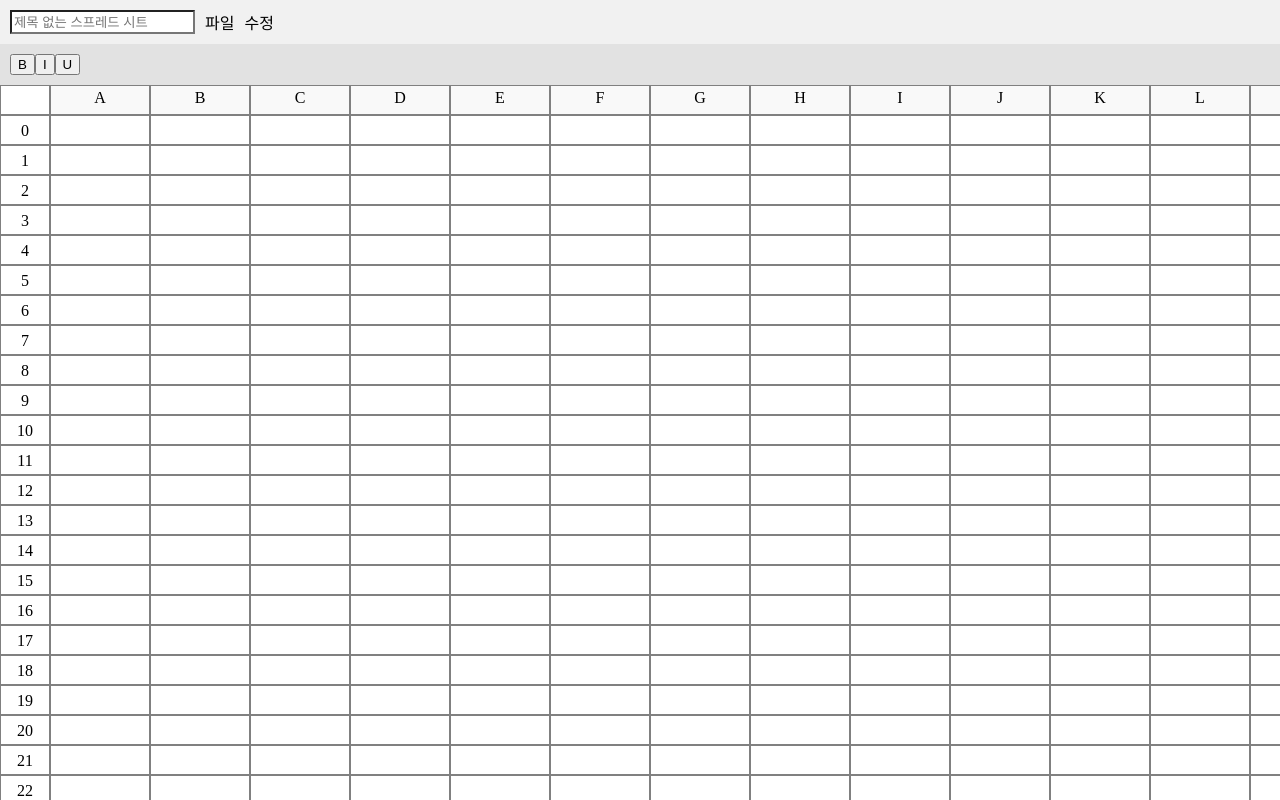
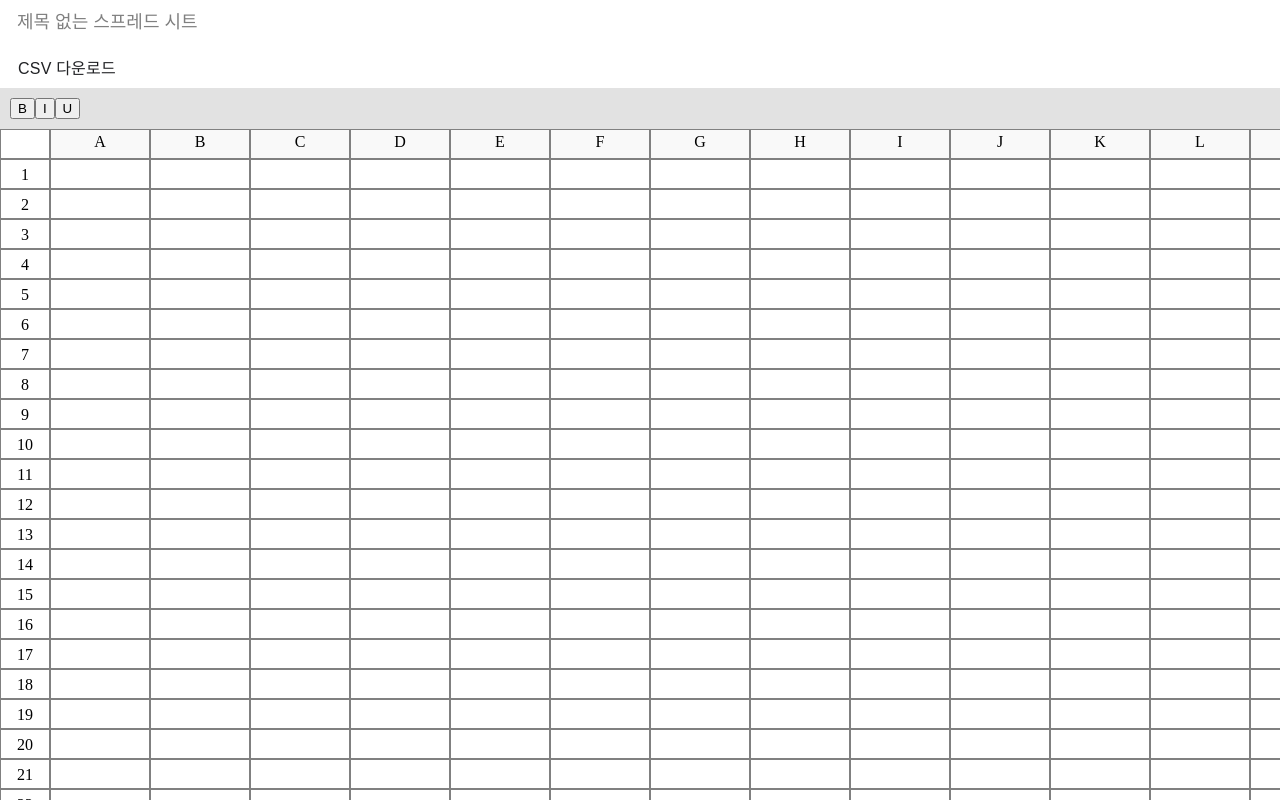
Before and after one commit to LireEruel/react-spreadsheet, a React (Vite) app: page / in a window 1280 px wide. Built offline with nearby package versions, Linux system fonts and the light colour scheme.

Commit message:
Feat: CSV 다운로드 기능 추가

```diff
--- a/src/App.tsx
+++ b/src/App.tsx
@@ -2,14 +2,19 @@ import Header from "./components/header/Header";
 import Toolbar from "./components/toolbar/Toolbar";
 import SheetArea from "./components/sheetarea/SheetArea";
 import { AppContainer, GlobalStyle } from "./AppStyles";
+import { useState } from "react";
 
 const App = () => {
+  const [sheetData, setSheetData] = useState(
+    Array.from(Array(50), () => Array(26).fill(""))
+  );
+
   return (
     <AppContainer>
       <GlobalStyle />
-      <Header />
+      <Header sheetData={sheetData} />
       <Toolbar />
-      <SheetArea />
+      <SheetArea sheetData={sheetData} setSheetData={setSheetData} />
     </AppContainer>
   );
 };
--- a/src/components/header/Header.tsx
+++ b/src/components/header/Header.tsx
@@ -1,11 +1,45 @@
-import { HeaderContainer, FileNameInput } from "./HeaderStyles";
+import { useState } from "react";
+import {
+  HeaderContainer,
+  FileNameInput,
+  FileButton,
+  ButtonsContainer,
+} from "./HeaderStyles";
 
-const Header = () => {
+type HeaderProps = {
+  sheetData: string[][];
+};
+const Header = ({ sheetData }: HeaderProps) => {
+  const [fileName, setFileName] = useState("제목 없는 스프레드 시트");
+
+  const convertToCSV = (data: string[][]) => {
+    return data
+      .slice(1)
+      .map((row, index) => (index == 0 ? "" : row.join(",")))
+      .join("\n");
+  };
+
+  const onClickDownloadButton = () => {
+    const csvData = convertToCSV(sheetData);
+    const blob = new Blob([csvData], { type: "text/csv" });
+    const url = window.URL.createObjectURL(blob);
+    const a = document.createElement("a");
+    a.setAttribute("href", url);
+    a.setAttribute("download", "data.csv");
+    document.body.appendChild(a);
+    a.click();
+    document.body.removeChild(a);
+  };
+
   return (
     <HeaderContainer>
-      <FileNameInput placeholder="제목 없는 스프레드 시트" />
-      <span>파일</span>
-      <span>수정</span>
+      <FileNameInput
+        value={fileName}
+        onChange={(e) => setFileName(e.target.value)}
+      />
+      <ButtonsContainer>
+        <FileButton onClick={onClickDownloadButton}>CSV 다운로드</FileButton>
+      </ButtonsContainer>
       {/* 기타 메뉴 아이템들 */}
     </HeaderContainer>
   );
--- a/src/components/header/HeaderStyles.ts
+++ b/src/components/header/HeaderStyles.ts
@@ -2,11 +2,60 @@ import styled from "styled-components";
 
 export const HeaderContainer = styled.div`
   display: flex;
-  background-color: #f1f1f1;
+  flex-direction: column;
   padding: 10px;
   gap: 10px;
 `;
 
 export const FileNameInput = styled.input`
-  background-color: white;
+  visibility: visible;
+  width: 193px;
+  background: none;
+  border-radius: 4px !important;
+  padding: 1px 6px;
+  color: gray;
+  border: 1px solid transparent;
+  font-size: 18px;
+  font-variant-ligatures: no-contextual;
+  height: 20px;
+  line-height: 22px;
+  margin: 0;
+  min-width: 1px;
+  &:focus {
+    border: 2px solid #0b57d0 !important;
+    border-radius: 4px !important;
+    box-shadow: none;
+    color: #1f1f1f;
+    margin: 0 -1px;
+    outline: none;
+  }
+  &:hover {
+    border: 2px solid gray;
+  }
 `;
+
+export const ButtonsContainer = styled.div`
+  display: flex;
+`;
+
+export const FileButton = styled.button`
+  margin-bottom: -4px;
+  margin-top: 8px;
+  padding: 2px 7px;
+  overflow: hidden;
+  vertical-align: text-bottom;
+  border: 1px solid transparent;
+  border-radius: 4px;
+  box-shadow: none;
+  color: #202124;
+  cursor: pointer;
+  font-size: 14px;
+  letter-spacing: 0.2px;
+  outline: none;
+  background-color: transparent;
+  font-size: 1rem;
+
+  &:hover {
+    background-color: #e8ebee;
+  }
+`;
--- a/src/components/sheetarea/SheetArea.tsx
+++ b/src/components/sheetarea/SheetArea.tsx
@@ -9,7 +9,11 @@ import {
 } from "./SheetAreaStyles";
 import { useCallback, useState } from "react";
 
-const SheetArea = () => {
+type SheetAreaProp = {
+  sheetData: string[][];
+  setSheetData: (value: string[][]) => void;
+};
+const SheetArea = ({ sheetData, setSheetData }: SheetAreaProp) => {
   const [selectedCell, setSelectedCell] = useState("A1");
   const [isEditing, setIsEditing] = useState(false);
   const handleKeyDown = useCallback(
@@ -24,10 +28,6 @@ const SheetArea = () => {
       }
     },
     [isEditing]
-  );
-
-  const [sheetData, setSheetData] = useState(
-    Array.from(Array(50), () => Array(26).fill(""))
   );
 
   const onSelectCell = useCallback((key: string) => {
@@ -54,7 +54,8 @@ const SheetArea = () => {
         <ColumnHeader />
       </ColumnHeaderContainer>
       <RowContainer>
-        {sheetData.map((row, rowIndex) => (
+        {sheetData.map((row, rowIndex) =>
+          rowIndex == 0 ? null : (
             <Row key={rowIndex}>
               <RowHeader row={rowIndex} />
               {row.map((data, colIndex) => (
@@ -73,7 +74,8 @@ const SheetArea = () => {
                 />
               ))}
             </Row>
-        ))}
+          )
+        )}
       </RowContainer>
     </SheetAreaContainer>
   );
```
Lines whose indentation alone changed are shown as unchanged.
